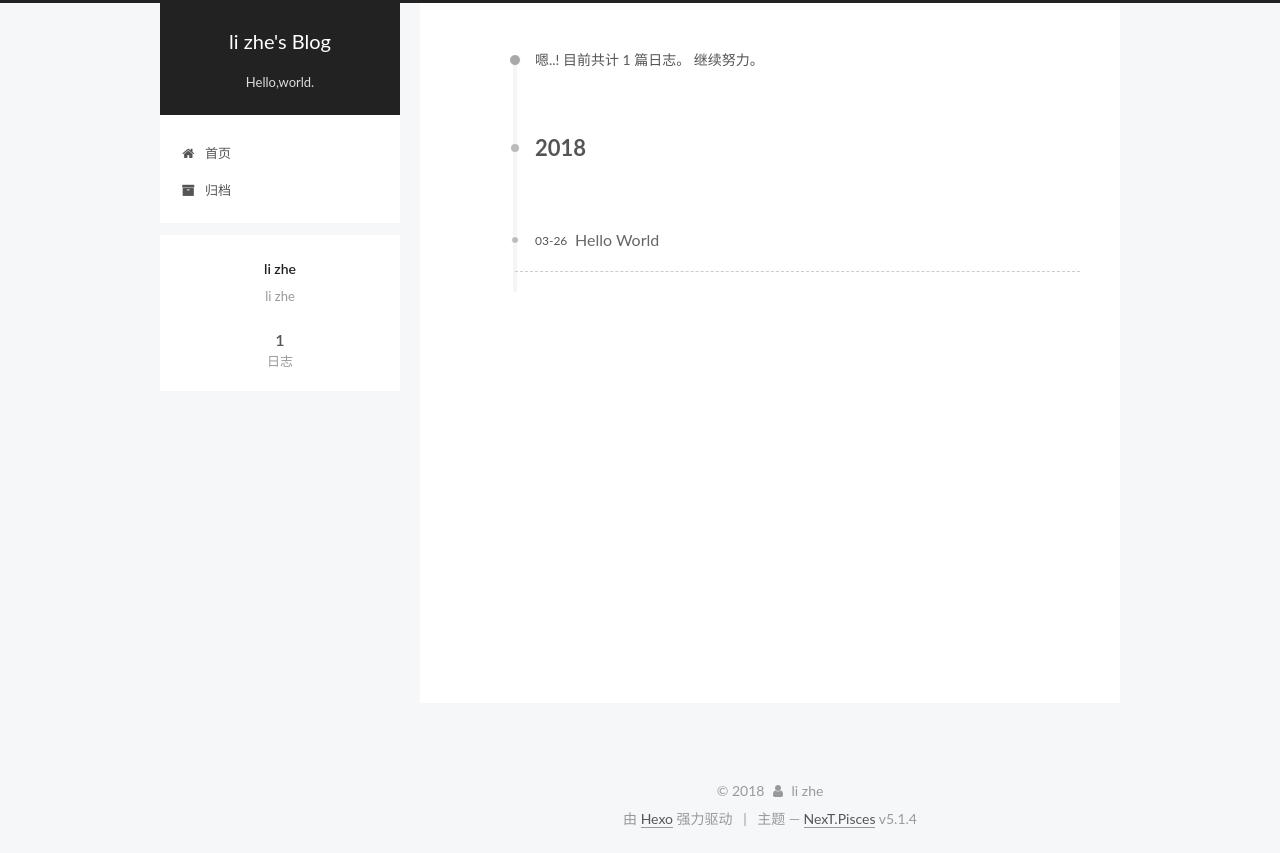
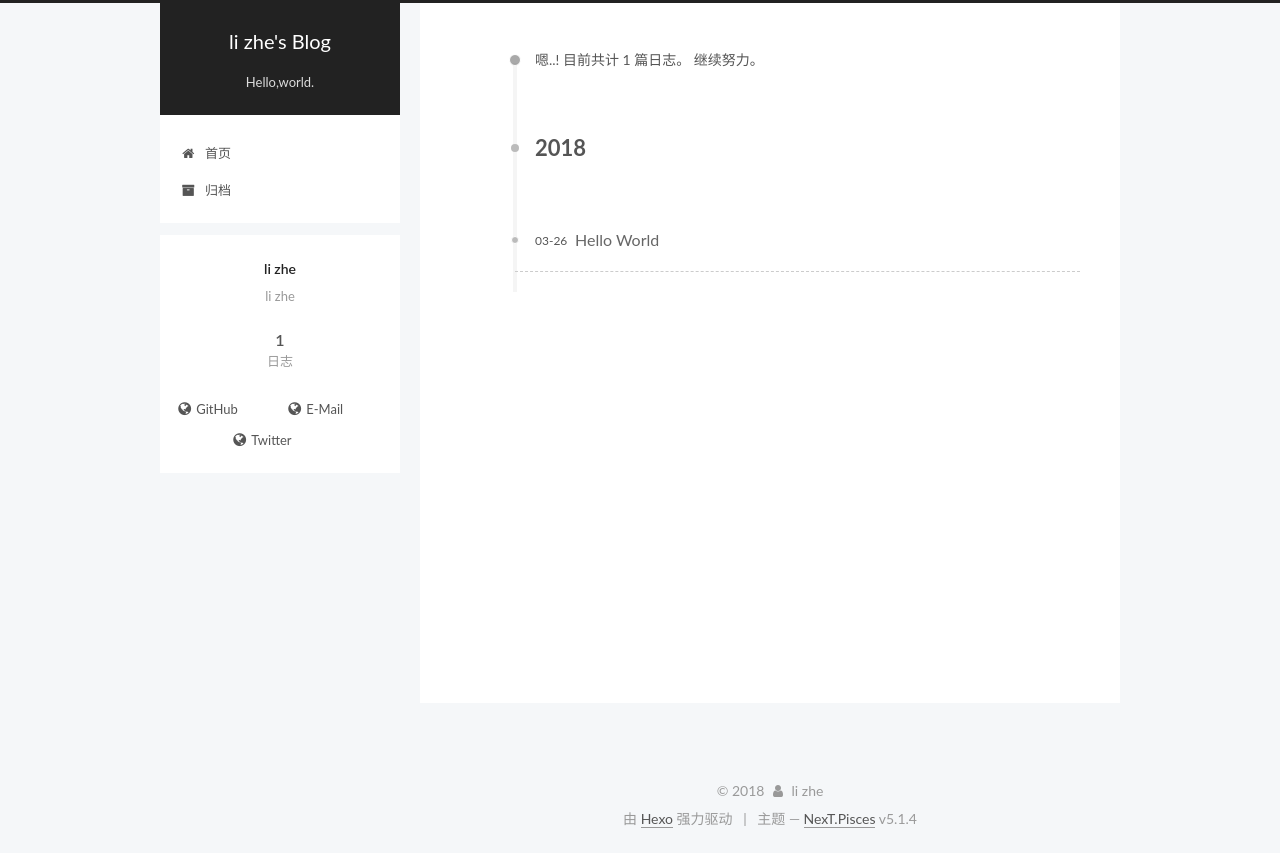
Before and after one commit to memoryunreal/memoryunreal.github.io, a plain HTML site: page archives/index.html in a window 1280 px wide. Drawn offline with Linux system fonts and the light colour scheme.

Commit message:
Site updated: 2018-03-26 21:26:47

```diff
--- a/archives/index.html
+++ b/archives/index.html
@@ -343,6 +343,28 @@
 
 
 
+            <div class="links-of-author motion-element">
+
+                  <span class="links-of-author-item">
+                    <a href="https://github.com/memoryunreal" target="_blank" title="GitHub">
+
+                        <i class="fa fa-fw fa-globe"></i>GitHub</a>
+                  </span>
+
+                  <span class="links-of-author-item">
+                    <a href="memoryunreal@foxmail.com" target="_blank" title="E-Mail">
+
+                        <i class="fa fa-fw fa-globe"></i>E-Mail</a>
+                  </span>
+
+                  <span class="links-of-author-item">
+                    <a href="https://twitter.com/814514103_magic" target="_blank" title="Twitter">
+
+                        <i class="fa fa-fw fa-globe"></i>Twitter</a>
+                  </span>
+
+            </div>
+
 
 
 
--- a/css/main.css
+++ b/css/main.css
@@ -1943,7 +1943,7 @@ pre .javascript .function {
   width: 4px;
   height: 4px;
   border-radius: 50%;
-  background: #db9dcf;
+  background: #eeab09;
 }
 .links-of-blogroll {
   font-size: 13px;
```
Also changed, not shown: 2018/03/26/hello-world/index.html (+48 -0 lines), archives/2018/03/index.html (+22 -0 lines), archives/2018/index.html (+22 -0 lines), index.html (+22 -0 lines).
